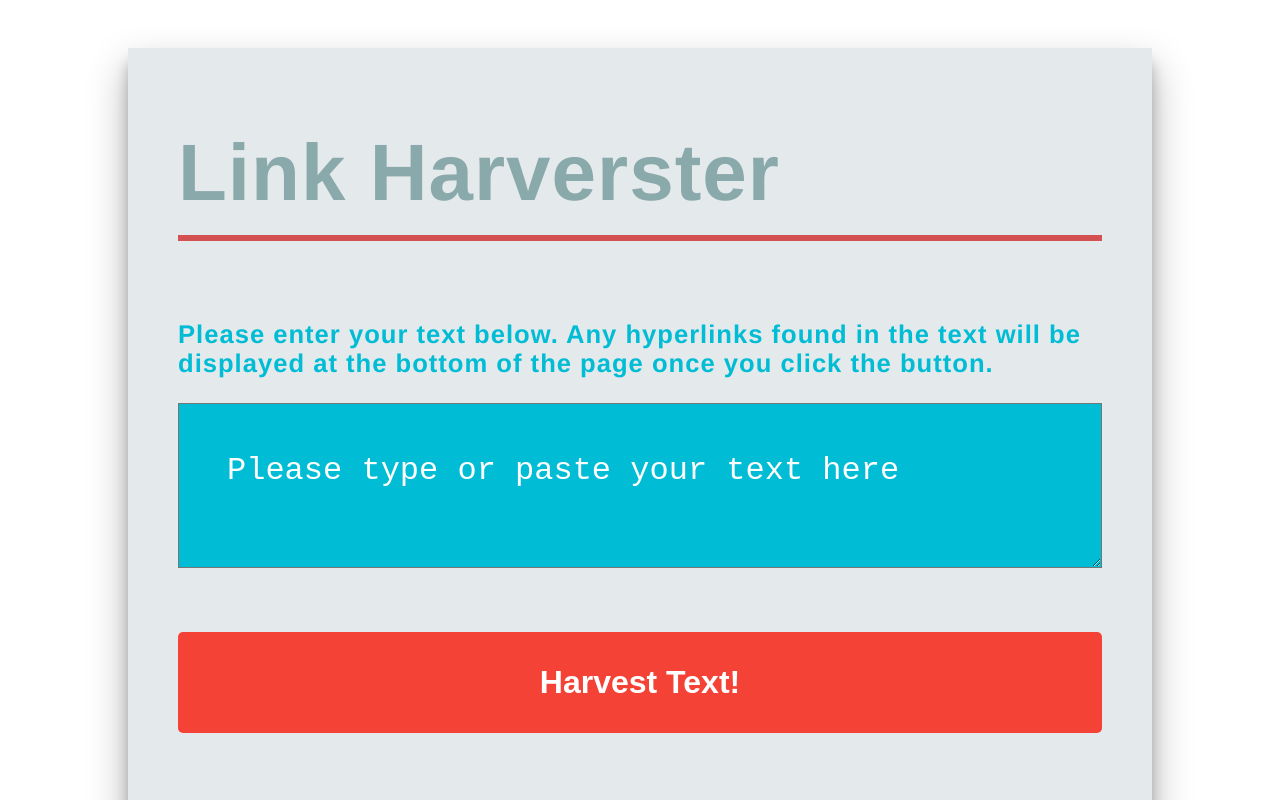
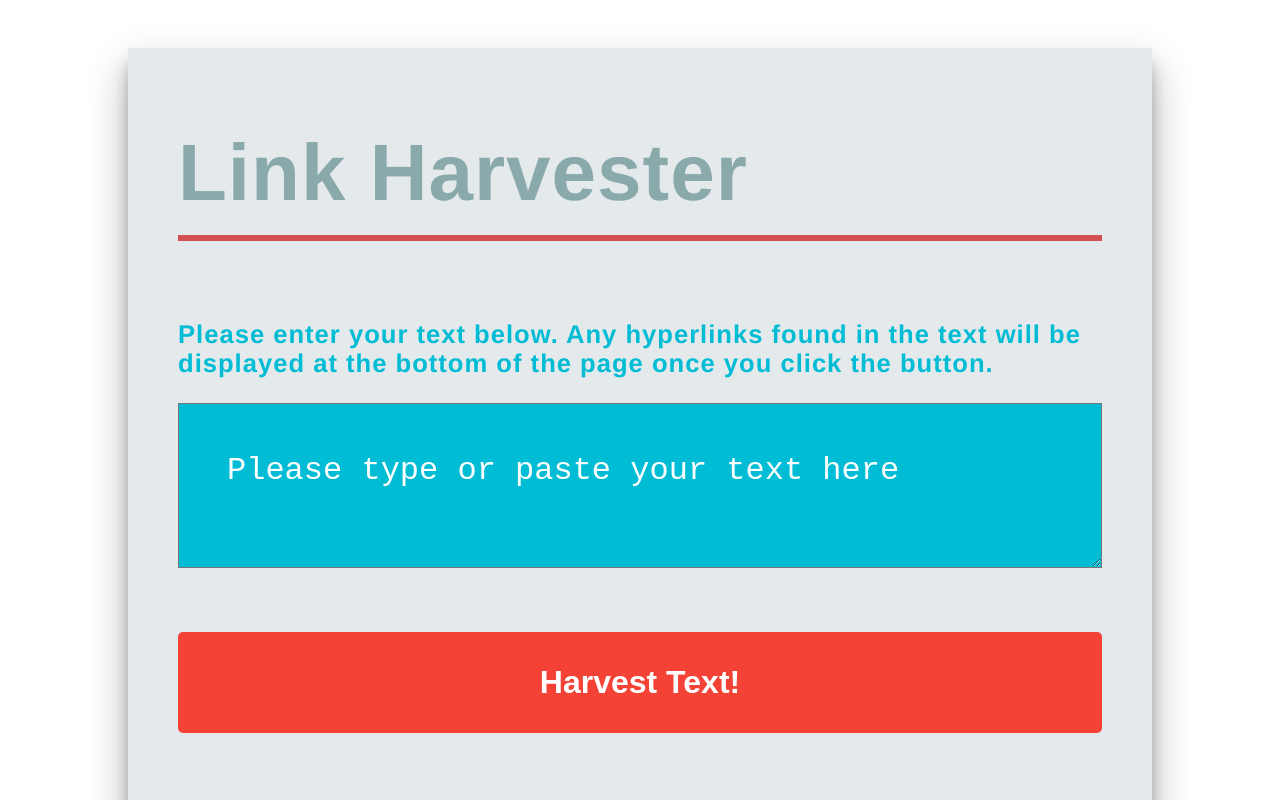
Before and after one commit to snagy22000/project-assignment-LinkHarvester, a website: page app/index.html in a window 1280 px wide. Shown: the top 800 px of the page. Drawn offline with nearby package versions, Linux system fonts and the light colour scheme; files that its build step writes are made by us from their sources.

Commit message:
Update - index.html

```diff
--- a/app/index.html
+++ b/app/index.html
@@ -4,7 +4,7 @@
     <meta charset="utf-8">
     <meta name="description" content>
     <meta name="viewport" content="width=device-width, initial-scale=1">
-    <title>Link Harverster - Sebastian</title>
+    <title>Link Harvester - Sebastian</title>
     <!-- Place favicon.ico in the root directory -->
     <!-- build:css css/main.css -->
     <link href="css/main.css" rel="stylesheet">
@@ -17,7 +17,7 @@
     <div class="wrapper">
       <main>
 
-        <h1>Link Harverster</h1>
+        <h1>Link Harvester</h1>
         <p>Please enter your text below. Any hyperlinks found in the text will be displayed at the bottom of the page once you click the button.</p>
 
         <textarea class="inputfield" rows="11" cols="100" placeholder="Please type or paste your text here"></textarea>
```
Also changed, not shown: dist/index.html.
